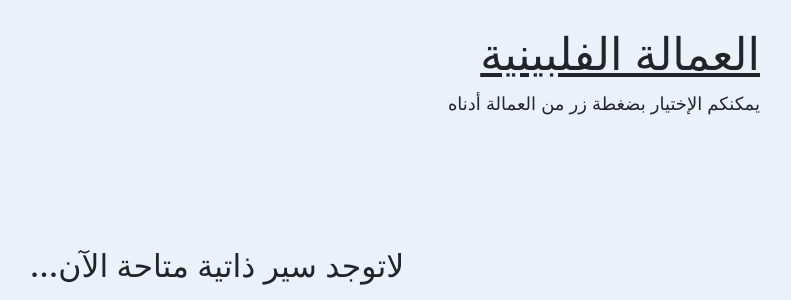
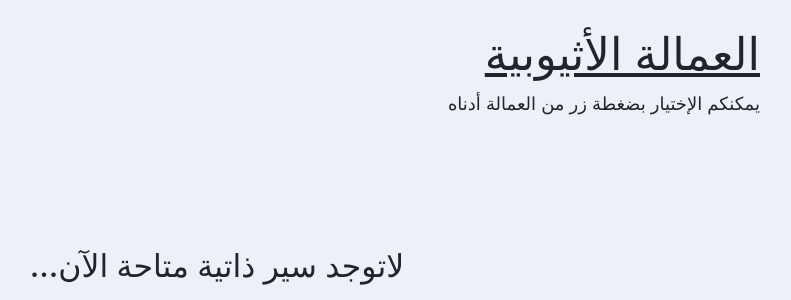
Before and after one commit to rnsdoodi/salalim, a Flask app: page /philippines in a window 1280 px wide. Shown: the top 300 px of the page, without its empty margins (423-1214 px from the left). Run offline with Flask 2, Linux system fonts and the light colour scheme; data that the repository does not hold is empty; some libraries are stand-ins or nearby versions.

```diff
--- a/templates/philippines.html
+++ b/templates/philippines.html
@@ -16,7 +16,7 @@
 <br>
 
 <div class="container" style="text-align:right">
-  <h1 class="container" ><u>العمالة الفلبينية</u></h1>
+  <h1 class="container" ><u>العمالة الأثيوبية</u></h1>
   <p class="container" >يمكنكم الإختيار بضغطة زر من العمالة أدناه</p>
 
 
```
